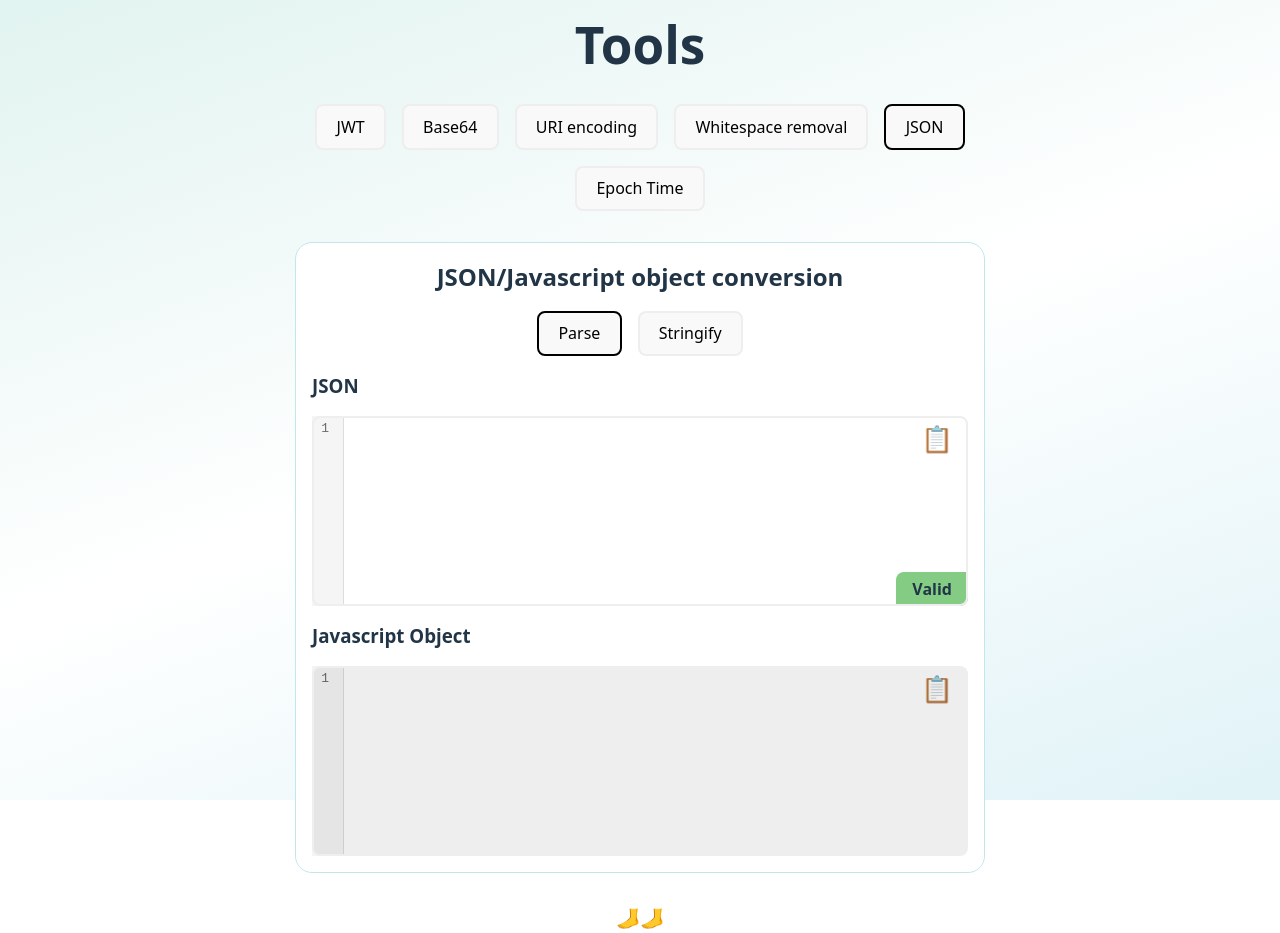
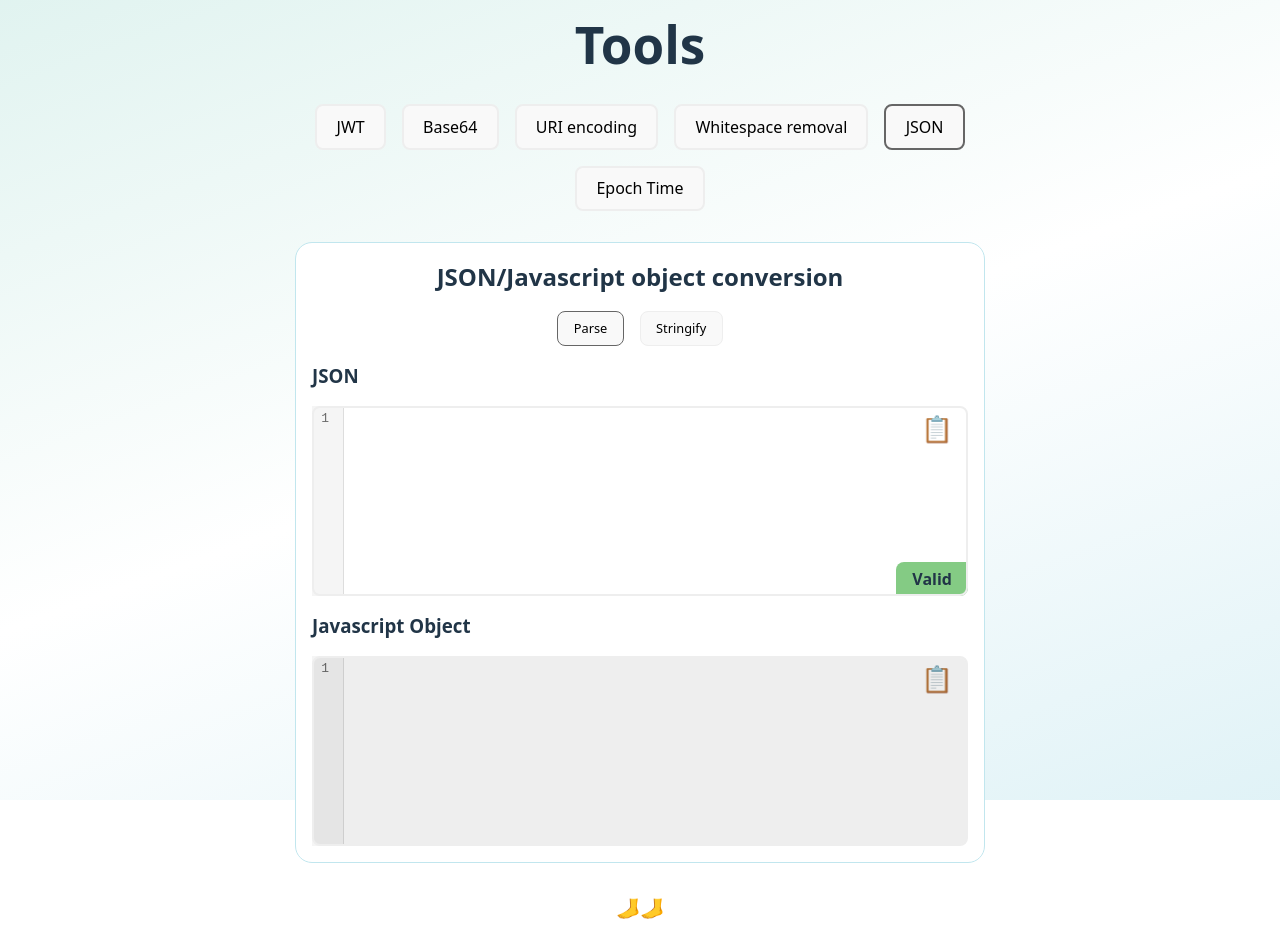
Before and after one commit to missivaeak/mie-tools, a React (Vite) app: page / in a window 1280 px wide. Both pictures are taken after a click on the button "JSON". Built offline with nearby package versions, Linux system fonts and the light colour scheme.

Commit message:
Fix some styling inconsistenties with smaller inputs

```diff
--- a/src/components/input-toggle.css
+++ b/src/components/input-toggle.css
@@ -1,6 +1,8 @@
 .input-toggle {
   user-select: none;
-  border: solid 2px #eee;
+  border-style: solid;
+  border-width: 2px;
+  border-color: #eee;
   border-radius: 8px;
   padding: 0 1.2em;
   font-size: 1em;
@@ -13,17 +15,18 @@
   align-items: center;
   background-color: #f9f9f9;
   cursor: pointer;
-  transition: border 0.25s;
+  transition: border-color 0.25s;
 
   &.smaller {
     font-size: 0.8em;
+    border-width: 1px;
   }
 
   &:hover {
-    border: solid 2px cornflowerblue;
+    border-color: cornflowerblue;
   }
   &.active {
-    border: solid 2px black;
+    border-color: #666;
   }
 
   & > input {
--- a/src/index.css
+++ b/src/index.css
@@ -41,24 +41,27 @@ h1 {
 
 button {
   border-radius: 8px;
-  border: solid 2px #eee;
+  border-style: solid;
+  border-width: 2px;
+  border-color: #eee;
   padding: 0.6em 1.2em;
   font-size: 1em;
   font-weight: 500;
   font-family: inherit;
   background-color: #f9f9f9;
   cursor: pointer;
-  transition: border 0.25s;
+  transition: border-color 0.25s;
 
   &.smaller {
     font-size: 0.8em;
+    border-width: 1px;
   }
 }
 button:hover {
-  border: solid 2px cornflowerblue;
+  border-color: cornflowerblue;
 }
 button.active {
-  border: solid 2px black;
+  border-color: #666;
 }
 
 input, select {
@@ -75,7 +78,7 @@ input:hover, select:hover {
   outline: solid 2px cornflowerblue;
 }
 input:focus, select:focus {
-  outline: solid 2px black;
+  outline: solid 2px #666;
 }
 
 .input-textarea {
@@ -99,6 +102,6 @@ input:focus, select:focus {
   }
 
   &:has(.cm-focused)::before {
-    border: solid 2px black;
+    border: solid 2px #666;
   }
 }
--- a/src/tools/JsonTool.tsx
+++ b/src/tools/JsonTool.tsx
@@ -80,8 +80,8 @@ export default function JsonTool() {
       <h2>JSON/Javascript object conversion</h2>
     </section>
     <section>
-      <button className={mode === 'parse' ? 'active' : ''} onClick={() => updateMode('parse')} >Parse</button>
-      <button className={mode === 'stringify' ? 'active' : ''} onClick={() => updateMode('stringify')} >Stringify</button>
+      <button className={`smaller ${mode === 'parse' ? 'active' : ''}`} onClick={() => updateMode('parse')} >Parse</button>
+      <button className={`smaller ${mode === 'stringify' ? 'active' : ''}`} onClick={() => updateMode('stringify')} >Stringify</button>
     </section >
     <h3>JSON</h3>
     <InputTextarea
```
